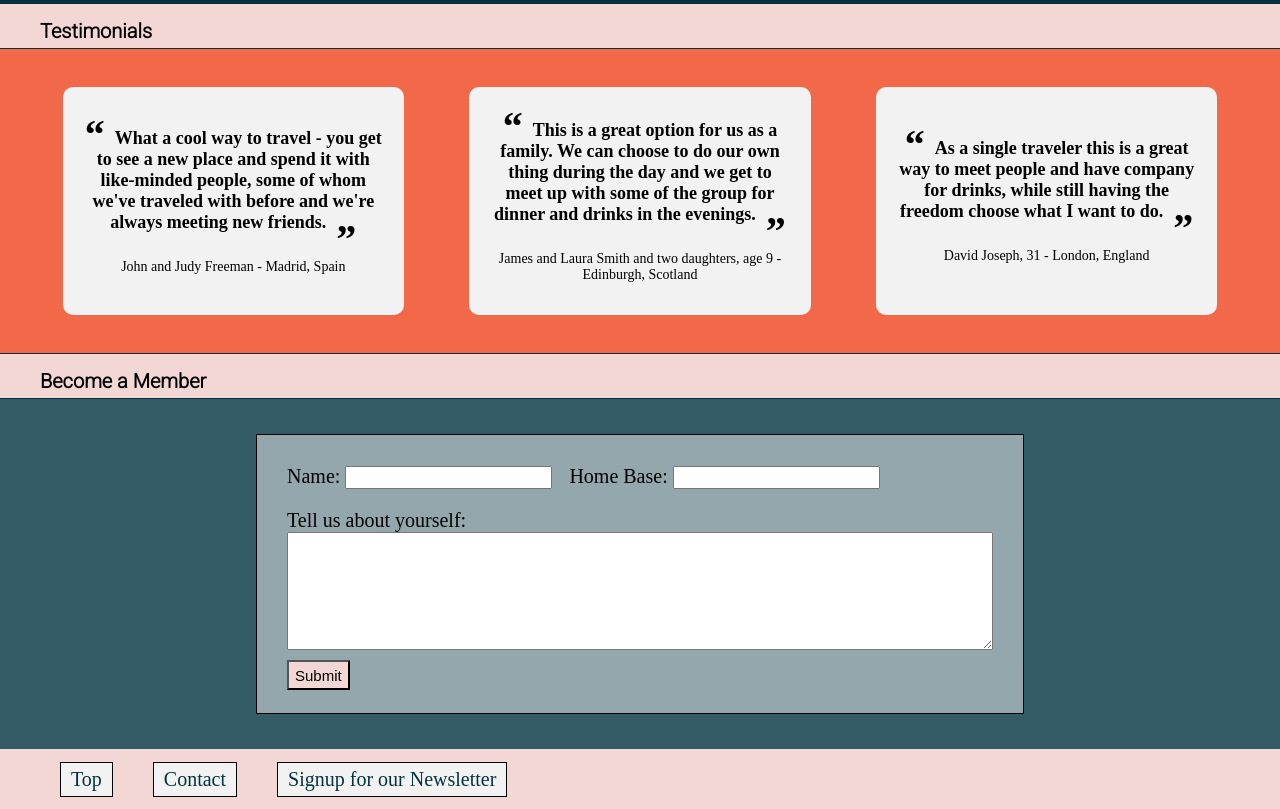
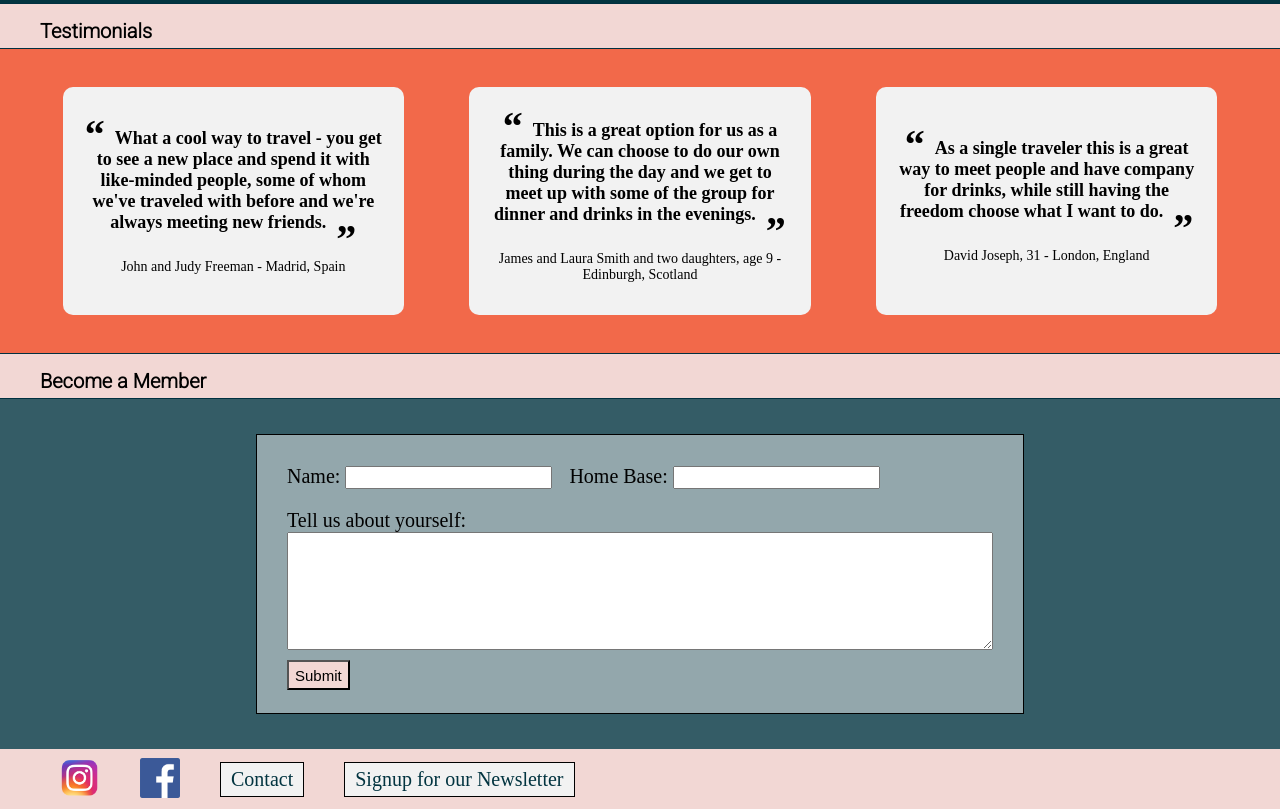
Before and after one commit to Lfreeman124/City-Breakers, a plain HTML site: page index.html in a window 1280 px wide. Shown: the part 978-1787 px from the top of the page. Drawn offline with Linux system fonts and the light colour scheme; a web font is replaced by a local one.

Commit message:
SoMe buttons

```diff
--- a/breakers.css
+++ b/breakers.css
@@ -330,7 +330,7 @@ footer {
   padding-left: 4rem;
 }
 
-footer a {
+.text {
   font-size: 2rem;
   padding: 0.5rem 1rem;
   color: var(--clr-blue);
@@ -339,3 +339,8 @@ footer a {
   margin: 0 2rem;
   border: 1px black solid;
 }
+
+footer img {
+  height: 4rem;
+  margin: 0 2rem;
+}
--- a/index.html
+++ b/index.html
@@ -124,9 +124,14 @@
     </section>
     </section>
     <footer>
-        <a href="#">Top</a>
-        <a href="#">Contact</a>
-        <a href="#">Signup for our Newsletter</a>
+        <a href="#">
+            <img src="./images/580b57fcd9996e24bc43c521.png" alt="">
+        </a>
+        <a href="#">
+            <img src="./images/584ac2d03ac3a570f94a666d.png" alt="">
+        </a>
+        <a class="text" href="#">Contact</a>
+        <a class="text" href="#">Signup for our Newsletter</a>
     </footer>
 </body>
 </html>
```
Also changed, not shown: images/580b57fcd9996e24bc43c521.png (added), images/584ac2d03ac3a570f94a666d.png (added).
